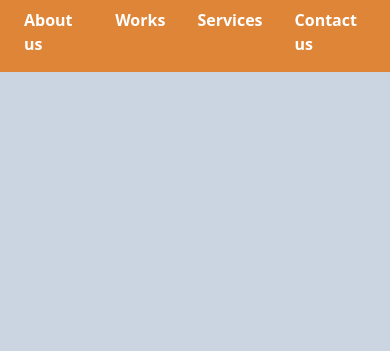
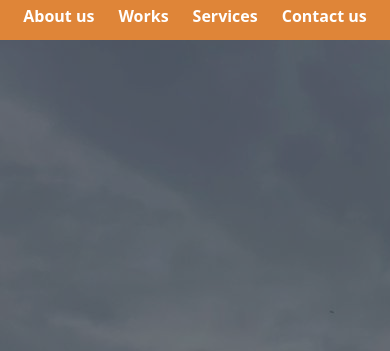
Before and after one commit to carlossirias/latino-s_builder, a website: page index.html in a window 390 px wide. Shown: the part 128-479 px from the top of the page. Drawn offline with nearby package versions, Linux system fonts and the light colour scheme.

Commit message:
:sparkles:

```diff
--- a/index.html
+++ b/index.html
@@ -1,16 +1,21 @@
 <!DOCTYPE html>
 <html lang="en">
+
 <head>
     <meta charset="UTF-8">
     <meta name="viewport" content="width=device-width, initial-scale=1.0">
     <link rel="stylesheet" href="./assets/css/styles.css">
     <link href="./dist/output.css" rel="stylesheet">
     <script src="https://cdn.tailwindcss.com"></script>
+    <link rel="stylesheet" href="https://cdn.jsdelivr.net/npm/swiper@10/swiper-bundle.min.css" />
     <title>Latino's Builders</title>
 </head>
-<body class="bg-slate-300">
+
+<body>
+    <div class="flex flex-col min-h-screen max-h-screen">
         <!-- Information -->
-    <header class="bg-white w-100 flex max-sm:justify-center place-content-around flex-wrap max-[960px]:pb-2  md:px-16 ">
+        <header
+            class="bg-white relative w-100 flex max-sm:justify-center place-content-around flex-wrap max-[960px]:pb-2  md:px-16 ">
             <div>
                 <img src="assets/images/Logo.png" class="w-28" alt="">
             </div>
@@ -18,42 +23,102 @@
                 <div class="flex items-center gap-1 min-w-fit">
                     <svg width="20" height="20" viewBox="0 0 24 24" xmlns="http://www.w3.org/2000/svg">
                         <g fill="none" fill-rule="evenodd">
-                        <path d="M24 0v24H0V0h24ZM12.593 23.258l-.011.002l-.071.035l-.02.004l-.014-.004l-.071-.035c-.01-.004-.019-.001-.024.005l-.004.01l-.017.428l.005.02l.01.013l.104.074l.015.004l.012-.004l.104-.074l.012-.016l.004-.017l-.017-.427c-.002-.01-.009-.017-.017-.018Zm.265-.113l-.013.002l-.185.093l-.01.01l-.003.011l.018.43l.005.012l.008.007l.201.093c.012.004.023 0 .029-.008l.004-.014l-.034-.614c-.003-.012-.01-.02-.02-.022Zm-.715.002a.023.023 0 0 0-.027.006l-.006.014l-.034.614c0 .012.007.02.017.024l.015-.002l.201-.093l.01-.008l.004-.011l.017-.43l-.003-.012l-.01-.01l-.184-.092Z"/>
-                        <path fill="#f59e0b" d="M16.552 22.133c-1.44-.053-5.521-.617-9.795-4.89c-4.273-4.274-4.836-8.354-4.89-9.795c-.08-2.196 1.602-4.329 3.545-5.162a1.47 1.47 0 0 1 1.445.159c1.6 1.166 2.704 2.93 3.652 4.317a1.504 1.504 0 0 1-.256 1.986l-1.951 1.449a.48.48 0 0 0-.142.616c.442.803 1.228 1.999 2.128 2.899c.901.9 2.153 1.738 3.012 2.23a.483.483 0 0 0 .644-.162l1.27-1.933a1.503 1.503 0 0 1 2.056-.332c1.407.974 3.049 2.059 4.251 3.598a1.47 1.47 0 0 1 .189 1.485c-.837 1.953-2.955 3.616-5.158 3.535Z"/>
+                            <path
+                                d="M24 0v24H0V0h24ZM12.593 23.258l-.011.002l-.071.035l-.02.004l-.014-.004l-.071-.035c-.01-.004-.019-.001-.024.005l-.004.01l-.017.428l.005.02l.01.013l.104.074l.015.004l.012-.004l.104-.074l.012-.016l.004-.017l-.017-.427c-.002-.01-.009-.017-.017-.018Zm.265-.113l-.013.002l-.185.093l-.01.01l-.003.011l.018.43l.005.012l.008.007l.201.093c.012.004.023 0 .029-.008l.004-.014l-.034-.614c-.003-.012-.01-.02-.02-.022Zm-.715.002a.023.023 0 0 0-.027.006l-.006.014l-.034.614c0 .012.007.02.017.024l.015-.002l.201-.093l.01-.008l.004-.011l.017-.43l-.003-.012l-.01-.01l-.184-.092Z" />
+                            <path fill="#f59e0b"
+                                d="M16.552 22.133c-1.44-.053-5.521-.617-9.795-4.89c-4.273-4.274-4.836-8.354-4.89-9.795c-.08-2.196 1.602-4.329 3.545-5.162a1.47 1.47 0 0 1 1.445.159c1.6 1.166 2.704 2.93 3.652 4.317a1.504 1.504 0 0 1-.256 1.986l-1.951 1.449a.48.48 0 0 0-.142.616c.442.803 1.228 1.999 2.128 2.899c.901.9 2.153 1.738 3.012 2.23a.483.483 0 0 0 .644-.162l1.27-1.933a1.503 1.503 0 0 1 2.056-.332c1.407.974 3.049 2.059 4.251 3.598a1.47 1.47 0 0 1 .189 1.485c-.837 1.953-2.955 3.616-5.158 3.535Z" />
                         </g>
                     </svg>
                     <a href="tel:3059866751" class="max-md:text-sm hover:underline">(305) 986-6751</a>
                 </div>
                 <div class="flex items-center gap-1">
                     <svg width="20" class="w-[20px]" height="20" viewBox="0 0 24 24" xmlns="http://www.w3.org/2000/svg">
-                    <path class="w-[20px]" fill="#f59e0b" d="M8 15h2v-3h3.5v2.5L17 11l-3.5-3.5V10H9q-.425 0-.713.288T8 11v4Zm4 7q-.375 0-.738-.15t-.662-.45l-8-8q-.3-.3-.45-.663T2 12q0-.375.15-.738t.45-.662l8-8q.3-.3.663-.45T12 2q.375 0 .738.15t.662.45l8 8q.3.3.45.663T22 12q0 .375-.15.738t-.45.662l-8 8q-.3.3-.663.45T12 22Z"/>
+                        <path class="w-[20px]" fill="#f59e0b"
+                            d="M8 15h2v-3h3.5v2.5L17 11l-3.5-3.5V10H9q-.425 0-.713.288T8 11v4Zm4 7q-.375 0-.738-.15t-.662-.45l-8-8q-.3-.3-.45-.663T2 12q0-.375.15-.738t.45-.662l8-8q.3-.3.663-.45T12 2q.375 0 .738.15t.662.45l8 8q.3.3.45.663T22 12q0 .375-.15.738t-.45.662l-8 8q-.3.3-.663.45T12 22Z" />
                     </svg>
 
-                <a href="https://www.google.es/maps/place/28+Curly+Willow+Ln,+Sylva,+NC+28779/@35.3763853,-83.2165114,17z/data=!3m1!4b1!4m6!3m5!1s0x88596ad344f577fd:0x76ef5b7815005c92!8m2!3d35.376381!4d-83.2139365!16s%2Fg%2F11tbftk6jk?entry=ttu" class="hover:underline w-fit"  target="_blank"> 28 curly willow ln. Sylva, North Carolina 28779</a>
-            </div><div class="flex items-center gap-1">
+                    <a href="https://www.google.es/maps/place/28+Curly+Willow+Ln,+Sylva,+NC+28779/@35.3763853,-83.2165114,17z/data=!3m1!4b1!4m6!3m5!1s0x88596ad344f577fd:0x76ef5b7815005c92!8m2!3d35.376381!4d-83.2139365!16s%2Fg%2F11tbftk6jk?entry=ttu"
+                        class="hover:underline w-fit" target="_blank"> 28 curly willow ln. Sylva, North
+                        Carolina 28779</a>
+                </div>
+                <div class="flex items-center gap-1">
                     <svg width="20" height="20" viewBox="0 0 24 24" xmlns="http://www.w3.org/2000/svg">
-                    <path fill="#f59e0b" d="M20 4H4c-1.1 0-1.99.9-1.99 2L2 18c0 1.1.9 2 2 2h16c1.1 0 2-.9 2-2V6c0-1.1-.9-2-2-2zm-.4 4.25l-7.07 4.42c-.32.2-.74.2-1.06 0L4.4 8.25a.85.85 0 1 1 .9-1.44L12 11l6.7-4.19a.85.85 0 1 1 .9 1.44z"/>
+                        <path fill="#f59e0b"
+                            d="M20 4H4c-1.1 0-1.99.9-1.99 2L2 18c0 1.1.9 2 2 2h16c1.1 0 2-.9 2-2V6c0-1.1-.9-2-2-2zm-.4 4.25l-7.07 4.42c-.32.2-.74.2-1.06 0L4.4 8.25a.85.85 0 1 1 .9-1.44L12 11l6.7-4.19a.85.85 0 1 1 .9 1.44z" />
                     </svg>
 
-                <a href="mailto:latinosbuilders@gmail.com" class="hover:underline max-md:text-sm">latinosbuilders@gmail.com</a>
+                    <a href="mailto:latinosbuilders@gmail.com"
+                        class="hover:underline max-md:text-sm">latinosbuilders@gmail.com</a>
                 </div>
             </div>
         </header>
 
         <!-- Navigation -->
-    <nav class="w-full bg-[#df8538] md:gap-5 flex justify-center z-10 px-2 ">
+        <nav class="w-full relative bg-[#df8538] md:gap-8 flex justify-center z-10 px-2 ">
             <div>
-            <a href="" class="text-white font-bold block p-4 transition hover:bg-amber-500">About us</a>
+                <a href="" class="text-white font-bold block max-sm:p-3 p-4 transition hover:bg-amber-500">About us</a>
             </div>
             <div>
-            <a href="" class="text-white font-bold block p-4 transition hover:bg-amber-500">Works</a>
+                <a href="" class="text-white font-bold block max-sm:p-3 p-4 transition hover:bg-amber-500">Works</a>
             </div>
             <div>
-            <a href="" class="text-white font-bold block p-4 transition hover:bg-amber-500">Services</a>
+                <a href="" class="text-white font-bold block max-sm:p-3 p-4 transition hover:bg-amber-500">Services</a>
             </div>
             <div>
-            <a href="" class="text-white font-bold block p-4 transition hover:bg-amber-500">Contact us</a>
+                <a href="" class="text-white font-bold block max-sm:p-3 p-4 transition hover:bg-amber-500">Contact us</a>
             </div>
         </nav>
+
+
+        <div class="grid place-content-center grid-cols-[3fr_1fr] max-md:grid-cols-1 flex-auto relative overflow-hidden">
+
+            <!-- Backgorund slider -->
+            <div class="mySwiper flex-auto fixed z-[-1] top-0 w-full">
+                <div class="swiper-wrapper ">
+                    <div class="swiper-slide  brightness-50">
+                        <img class="min-h-screen min-w-fit" src="./assets/images/sliderOne.jpg" />
+                    </div>
+                    <div class="swiper-slide h-full brightness-50">
+                        <img class="min-h-full min-w-fit " src="./assets/images/sliderTwo.jpg" />
+                    </div>
+                    <div class="swiper-slide h-full brightness-50">
+                        <img class="min-h-full min-w-fit " src="./assets/images/sliderThree.jpg" />
+                    </div>
+                    <div class="swiper-slide h-full brightness-50">
+                        <img class="min-h-full min-w-fit " src="./assets/images/sliderFour.jpg" />
+                    </div>
+                </div>
+            </div>
+
+            <!-- First Contact -->
+            <div class="h-full z-20 grid place-content-center">
+                <h1 class="text-3xl 2xl:text-6xl font-black text-white">Soon...</h1>
+            </div>
+            <div class="grid place-content-center max-md:hidden bg-gray-950/20 min-h-screen">
+                HOLA
+            </div>
+        </div>
+
+    </div>
+
+    <main class="flex-auto h-96 grid place-content-center bg-slate-50">
+        <h1 class="text-3xl 2xl:text-6xl font-black text-amber-500">Soon...</h1>
+    </main>
+
+    <!-- Swiper JS -->
+    <script src="https://cdn.jsdelivr.net/npm/swiper@10/swiper-bundle.min.js"></script>
+
+    <!-- Initialize Swiper -->
+    <script>
+        var swiper = new Swiper(".mySwiper", {
+            spaceBetween: 30,
+            effect: "fade",
+            autoplay: {
+                delay: 4000,
+                disableOnInteraction: false,
+            },
+        });
+    </script>
 </body>
+
 </html>
```
Also changed, not shown: assets/css/styles.css (line endings or trailing spaces), assets/images/sliderFour.jpg (added), assets/images/sliderOne.jpg (added), assets/images/sliderThree.jpg (added), assets/images/sliderTwo.jpg (added), dist/output.css. Lines whose indentation alone changed are shown as unchanged.
